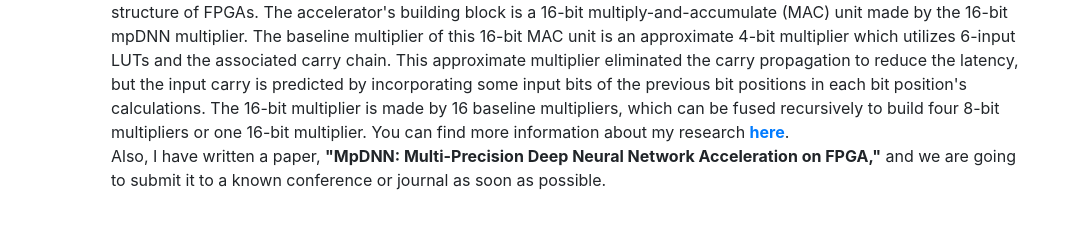
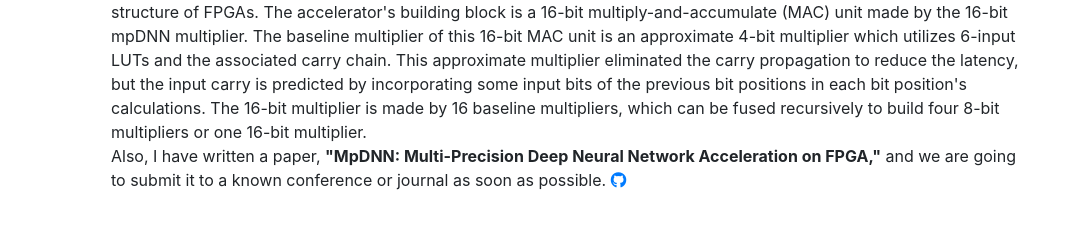
Before and after one commit to negarneda/negarneda.github.io, a website with bundled scripts: page index.html in a window 1280 px wide. Shown: the part 2323-2563 px from the top of the page, without its empty margins (209-1280 px from the left). Built offline with nearby package versions, Linux system fonts and the light colour scheme; a web font is replaced by a local one.

Commit message:
Update index.html

```diff
--- a/index.html
+++ b/index.html
@@ -167,8 +167,9 @@
 		  <p>The high computation demanded by deep learning models motivated the hardware acceleration of Neural Networks. Recent studies have focused on four architectures of accelerators for DNNs, including GPU, FPGA. ASIC, and CGRA. </br>
 		     Because of the high power consumption of GPU, it's not efficient to use them in embedded systems, as in these devices power consumption is a critical challenge. Also, according to the development of Neural Networks, flexibility is the major benefit of FPGAs over the ASIC. Thanks to Deep Neural Network's inherent tolerance against errors, the bit-width of data and operations in Neural Networks can be reduced with a negligible impact on accuracy. In many designed accelerators, they have considered a minimum bit-width that preserves the original accuracy. However, researches have shown that not also the minimum required bit-width varies significantly across variant Neural Networks, but also it differs across different layers of a single Neural Network.  </br>
 			 </br> For my master thesis, I have been working on a Multi-Precision Deep Neural Network Accelerator (MpDNN), which is able to change the working bit-width dynamically. The design supports run-time splitting an operator into multiple independent operators with smaller bit-width, effectively increasing throughput when lower precision is required. MpDNN is designed for FPGA, and the multipliers and bit-width adaption mechanisms are optimized for the LUT-based structure of FPGAs. The accelerator's building block is a 16-bit multiply-and-accumulate (MAC) unit made by the 16-bit mpDNN multiplier. The baseline multiplier of this 16-bit MAC unit is an approximate 4-bit multiplier which utilizes 6-input LUTs and the associated carry chain. This approximate multiplier eliminated the carry propagation to reduce the latency, but the input carry is predicted by incorporating some input bits of the previous bit positions in each bit position's calculations.
-The 16-bit multiplier is made by 16 baseline multipliers, which can be fused recursively to build four 8-bit multipliers or one 16-bit multiplier. You can find more information about my research <b><a href="https://ece.ut.ac.ir/en">here</a></b>.
-</br>Also, I have written a paper, <b>"MpDNN: Multi-Precision Deep Neural Network Acceleration on FPGA,"</b> and we are going to submit it to a known conference or journal as soon as possible.
+The 16-bit multiplier is made by 16 baseline multipliers, which can be fused recursively to build four 8-bit multipliers or one 16-bit multiplier.
+</br>Also, I have written a paper, <b>"MpDNN: Multi-Precision Deep Neural Network Acceleration on FPGA,"</b> and we are going to submit it to a known conference or journal as soon as possible. <a href="https://github.com/NegarNd/MpDNN-Accelerator">
+              <i class="fab fa-github"></i>
 
 		  </div>
                   </div>
```
